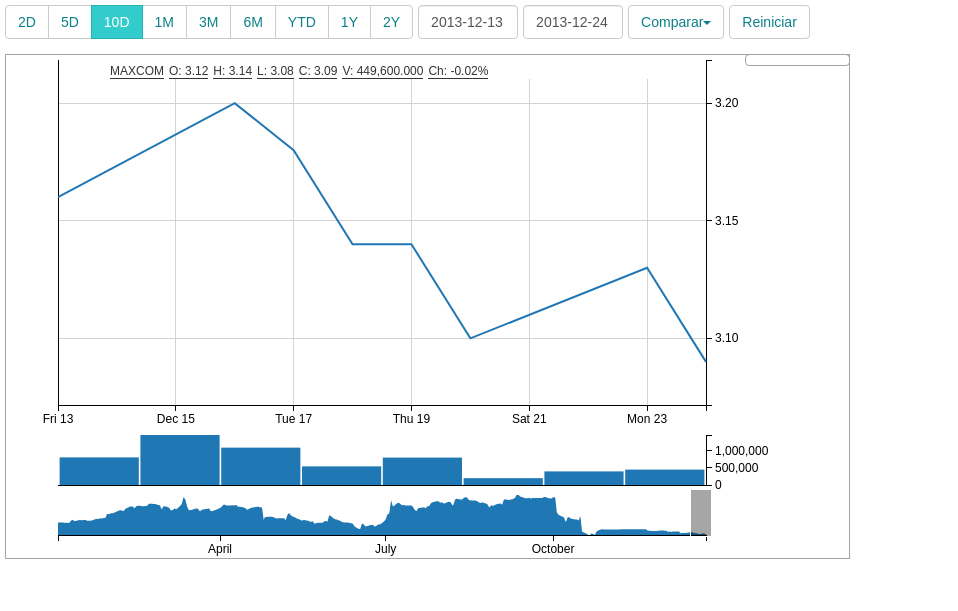
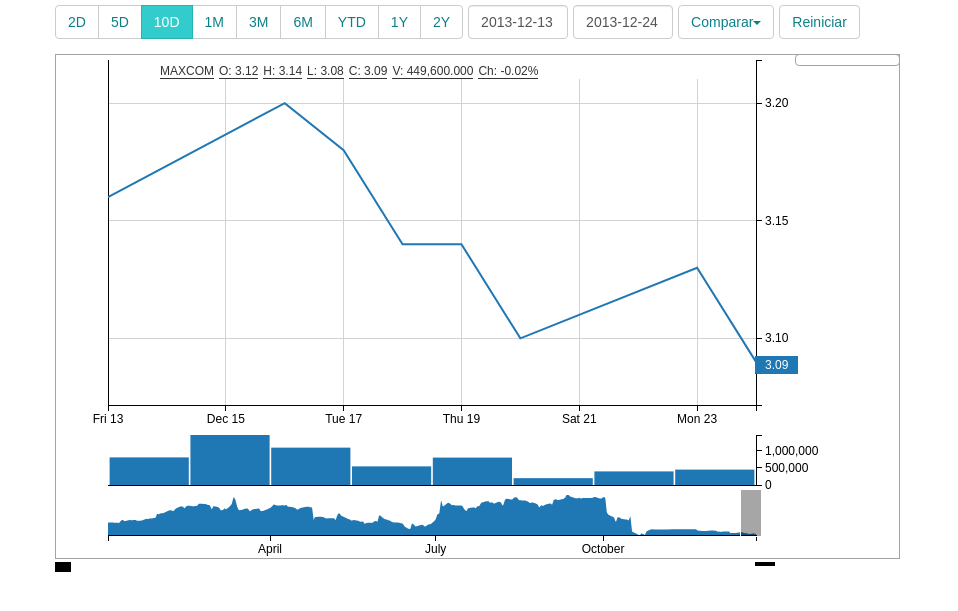
Before and after one commit to maxantonio/grafik-old, a PHP site: page / in a window 1280 px wide. Shown: the top 611 px of the page, without its empty margins (0-958 px from the left). Run offline with PHP 8.4, Linux system fonts and the light colour scheme.

Commit message:
indicadores de valores de close

```diff
--- a/css/grafica.css
+++ b/css/grafica.css
@@ -192,6 +192,26 @@ path {
     text-align: center;
 }
 
+.tip_current_date{
+    padding: 5px 8px;
+    color: #ffffff;
+}
+
+.main_close_value{
+    color: #ffffff;
+    padding: 2px 10px 2px 10px;
+    background: #000000;
+    position: absolute;
+}
+
+.main_close_value_temp{
+    color: #ffffff;
+    padding: 2px 10px 2px 10px;
+    background: #000000;
+    position: absolute;
+}
+
+
 /*CSS del brush*/
 
 .brush .extent {
--- a/index.php
+++ b/index.php
@@ -18,7 +18,7 @@
 </head>
 <body>
 <div id="container">
-    <div id="grafica"></div>
+    <div id="grafica" style="max-width: 900px; margin-left: 50px"></div>
 </div>
 
 <script type="text/javascript">
--- a/js/grafica.js
+++ b/js/grafica.js
@@ -523,6 +523,12 @@ if (typeof Object.create !== 'function') {
             //Mouse move por DATOS
             var rectangulo = self._m_crear_rect_mouse_move_datos(svg);
             self._m_mouse_move_datos(rectangulo, data);
+
+            var ultimo_valor = data[data.length - 1];
+            main_close_value
+                .style("top", y(ultimo_valor.close) + "px")
+                .style("left", (self.configuracion.width + self.configuracion.margin.left) + "px")
+                .html(ultimo_valor.close);
         },
 
         _m_evento_click_periodos: function () {
@@ -860,7 +866,6 @@ if (typeof Object.create !== 'function') {
                 tooltip.style('opacity', .9);
                 tooltip.html('<span class="tooltip-text">' + formatDate(d.date) + '<br/>Volume: <b>' + formato_numero(d.volume, 3, ".", ",") + '</b></span>')
                     .style('left', (d3.event.pageX + 10 ) + 'px')
-                    //.style('top', (d3.event.pageY ) + 'px');
                     .style('top', (self.configuracion.margin2.realtop) + 'px');
 
                 tempColor = this.style.fill;
@@ -1246,6 +1251,15 @@ if (typeof Object.create !== 'function') {
             text_top_container.select("#volume").text("V: " + formato_numero(d.volume, 3, ".", ","));
             text_top_container.select("#change").text("Ch: " + obj.porciento + "%");
 
+            var ultimo_valor = data[data.length - 1];
+            main_close_value
+                .style("top", y(ultimo_valor.close) + "px")
+                .style("left", (self.configuracion.width + self.configuracion.margin.left) + "px")
+                .html(ultimo_valor.close);
+
+            main_close_value_temp
+                .style("left", (self.configuracion.width + self.configuracion.margin.left) + "px");
+
         }
         ,
 
@@ -1484,7 +1498,7 @@ if (typeof Object.create !== 'function') {
             //    .attr("class", "titulo_top")
             //    .text(self.configuracion.titulo);
 
-            var datosTop = [["titulo", "MAXCOM"], ["open", "Open: 0"], ["hight", "Hight: 0"], ["low", "Low: 0"], ["close", "Close: 0"], ["volume", "Volume: 0"], ["change", "Change: 0"]];
+            var datosTop = [["titulo", self.configuracion.titulo], ["open", "Open: 0"], ["hight", "Hight: 0"], ["low", "Low: 0"], ["close", "Close: 0"], ["volume", "Volume: 0"], ["change", "Change: 0"]];
             text_top_container.selectAll("textos")
                 .data(datosTop)
                 .enter()
@@ -1540,11 +1554,15 @@ if (typeof Object.create !== 'function') {
             tip_current_date = d3.select("#chart-container").append('div')
                 .style('position', 'absolute')
                 .style('background', 'black')
-                .style('display', 'none')
-                .style('width', '150px')
-                .style('height', '20px')
+                .style('width', 'auto')
                 .attr('class', 'tip_current_date');
 
+            main_close_value = d3.select("#chart-container").append('div')
+                .attr('class', 'main_close_value')
+                .style('background', self.datos[0].color);
+
+            main_close_value_temp = d3.select("#chart-container").append('div')
+                .attr('class', 'main_close_value_temp');
         }
         ,
 
@@ -1767,6 +1785,15 @@ if (typeof Object.create !== 'function') {
                     .attr("x", x(d.date) - current_date_width / 2)
                     .attr("y", self.configuracion.height);
 
+                //d3.select(".tip_current_date")
+                //    .style("left", x(d.date) + "px")
+                //    .style("top", self.configuracion.height + self.configuracion.margin.top + "px")
+                //    .html(formatDate(d.date));
+
+                main_close_value_temp
+                    .style("top", y(d.close) + "px")
+                    .html(d.close);
+
                 d3.select('.current_date_text')
                     .attr("x", x(d.date))
                     .attr("y", self.configuracion.height + current_date_height / 2 + 3)
```
